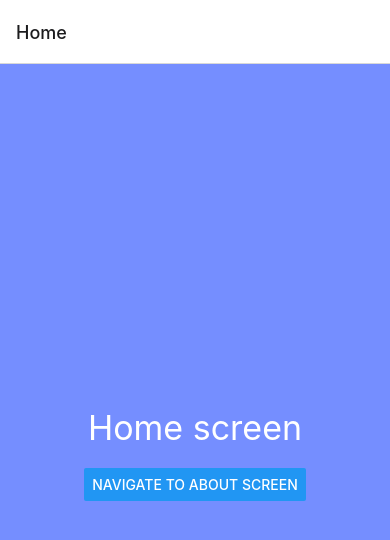
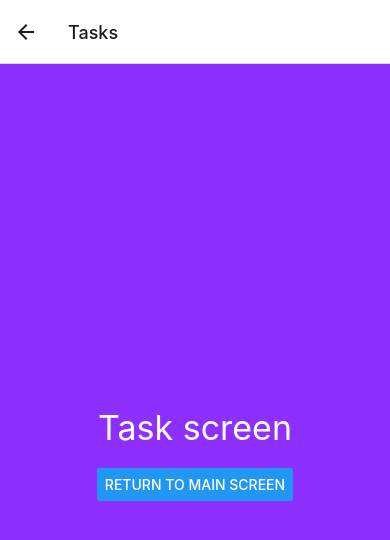
Before and after one commit to rav1ll/react2023, a React Native app: screen /Tasks in a window 390 px wide. Shown: the top 540 px of the page. Built offline with nearby package versions, Linux system fonts and the light colour scheme.

Commit message:
add task screen + navigation

```diff
--- a/App.js
+++ b/App.js
@@ -4,7 +4,7 @@ import {Button, StyleSheet, Text, View, TouchableOpacity, TextInput, FlatList, S
 import * as React from 'react';
 import AboutScreen from './screens/AboutScreen';
 import HomeScreen from './screens/HomeScreen';
-
+import TaskScreen from './screens/TaskScreen';
 
 import {NavigationContainer} from '@react-navigation/native' ;
 import {createNativeStackNavigator} from '@react-navigation/native-stack' ;
@@ -18,6 +18,7 @@ const App = () => {
             <Stack.Navigator>
                 <Stack.Screen name={'Home'} component={HomeScreen}/>
                 <Stack.Screen name={'About'} component={AboutScreen}/>
+                <Stack.Screen name={'Tasks'} component={TaskScreen}/>
             </Stack.Navigator>
         </NavigationContainer>
     );
--- a/screens/HomeScreen.js
+++ b/screens/HomeScreen.js
@@ -11,6 +11,10 @@ const HomeScreen = ({navigation}) => {
                 onPress={() => navigation.navigate('About')}
             />
 
+            <Button
+                title="navigate to tasks "
+                onPress={() => navigation.navigate('Tasks')}
+            />
         </View>
     );
 }
@@ -20,8 +24,10 @@ const styles = StyleSheet.create({
         flex: 1,
         alignItems: 'center',
         justifyContent: 'center',
+        gap: 20,
         backgroundColor:
             '#758eff',
+
 
     },
     header: {
--- /dev/null
+++ b/screens/TaskScreen.js
@@ -0,0 +1,34 @@
+import React from 'react';
+import {View, Text, Button, StyleSheet} from 'react-native';
+
+const TaskScreen = ({navigation}) => {
+    return (
+        <View style={styles.container}>
+            <Text style={styles.header}>Task screen</Text>
+            <Button
+                title="Return to main screen"
+                onPress={() => navigation.navigate('Home')}
+            />
+        </View>
+    );
+}
+
+const styles = StyleSheet.create({
+    container: {
+
+        flex: 1,
+        alignItems: 'center',
+        justifyContent: 'center',
+        backgroundColor:
+            '#8d30ff',
+
+    },
+    header: {
+        fontSize: 34,
+        alignItems: 'center',
+        marginBottom: 20,
+        color: 'white',
+    },
+});
+
+export default TaskScreen;
```
